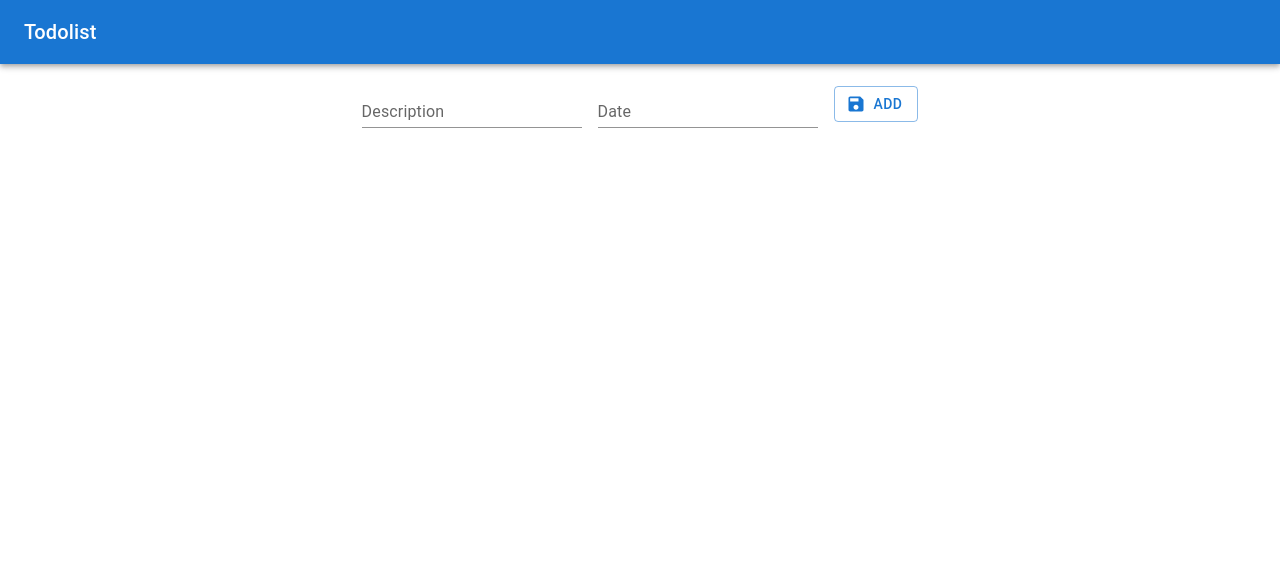
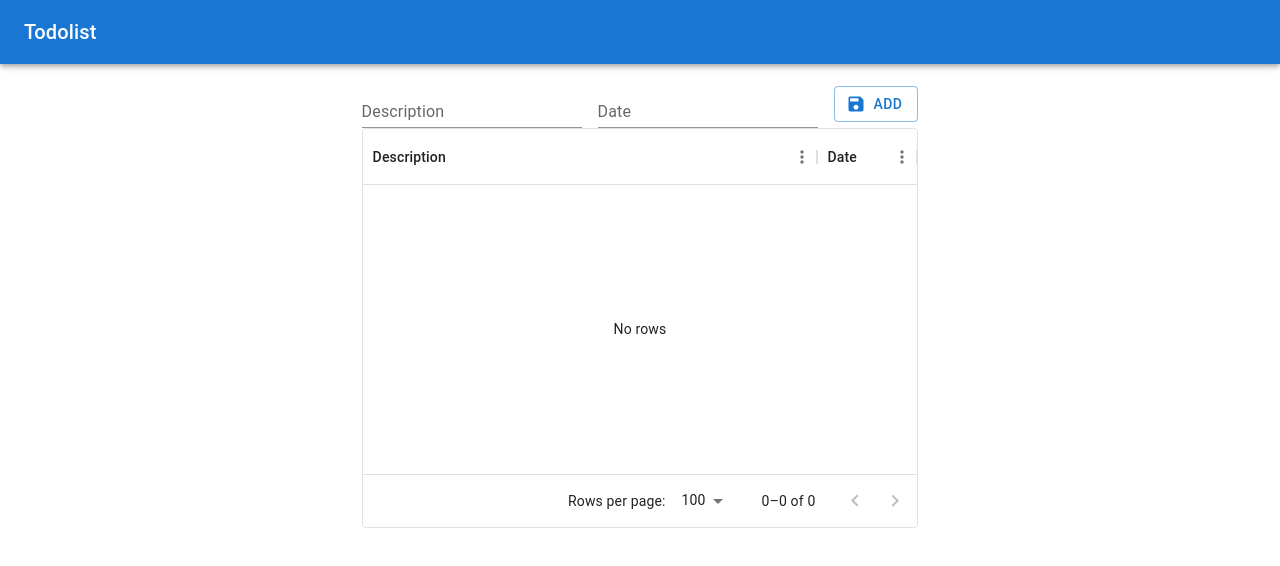
Before and after one commit to jantih/viope, a React (Create React App) app: page / in a window 1280 px wide. Shown: the top 566 px of the page. Built offline with nearby package versions, Linux system fonts and the light colour scheme.

Commit message:
9 Done, mui datagrid

```diff
--- a/package.json
+++ b/package.json
@@ -7,6 +7,7 @@
     "@emotion/styled": "^11.10.6",
     "@mui/icons-material": "^5.11.11",
     "@mui/material": "^5.11.13",
+    "@mui/x-data-grid": "^6.0.2",
     "@testing-library/jest-dom": "^5.16.5",
     "@testing-library/react": "^13.4.0",
     "@testing-library/user-event": "^13.5.0",
--- a/src/Chapter9/Todolist.jsx
+++ b/src/Chapter9/Todolist.jsx
@@ -1,27 +1,33 @@
 // 9.1 Use MUI Tooltip component to show 'Delete todo' tooltip in your todo list app Delete button. See the image below.
 // 9.2 Add save icon to the Add button of your todo list app. See the image below. You can find the following example from the MUI documentation (Buttons with icon and label).
+// 9.3 Use MUI DataGrid component instead of HTML table in your todolist app from the previous exercise (see the screenshot at the end).
+
 import React, { useState } from 'react';
-import IconButton from '@mui/material/IconButton';
-import DeleteIcon from '@mui/icons-material/Delete';
 import SaveIcon from '@mui/icons-material/Save';
 import Button from '@mui/material/Button';
-import { Tooltip, TextField, Stack, AppBar, Toolbar, Typography } from '@mui/material';
+import { TextField, Stack, AppBar, Toolbar, Typography } from '@mui/material';
+import { DataGrid } from '@mui/x-data-grid';
+
 
 export default function Todolist() {
-  const [todo, setTodo] = useState({ description: '', date: '' });
+  const [todo, setTodo] = useState({ id: '', description: '', date: ''});
   const [todos, setTodos] = useState([]);
 
   const inputChanged = (event) => {
-    setTodo({ ...todo, [event.target.name]: event.target.value });
+    setTodo({ ...todo, id: new Date().toString(), [event.target.name]: event.target.value });
   }
-
   const addTodo = () => {
     setTodos([...todos, todo]);
   }
-
-  const deleteTodo = (row) => {
-    setTodos(todos.filter((todo, index) => index !== row));
-  }
+  const columns = [
+    {field: 'description', headerName: 'Description', flex: 1},
+    {field: 'date', headerName: 'Date', minWidth: 20},
+  ];
+  const rows = todos.map((row) => ({
+    id: row.id,
+    description: row.description,
+    date: row.date,
+  }));
 
   return (
     <>
@@ -59,24 +65,9 @@ export default function Todolist() {
           Add
         </Button>
       </Stack>
-      <table>
-        <tbody>
-          {
-            todos.map((todo, index) =>
-              <tr key={index}>
-                <td>{todo.description}</td>
-                <td>{todo.date}</td>
-                <td>
-                  <Tooltip title="Delete todo">
-                    <IconButton size="small" color="error" onClick={() => deleteTodo(index)}>
-                      <DeleteIcon />
-                    </IconButton>
-                  </Tooltip>
-                </td>
-              </tr>)
-          }
-        </tbody>
-      </table>
+      <div style={{height: 400, width: '100%'}}>
+      <DataGrid rows={rows} columns={columns} getRowId={(rows) => rows.id}/>
+      </div>
     </div>
     </>
   );
```
Also changed, not shown: 1 other file (tests, documents, lock files or other folders).
